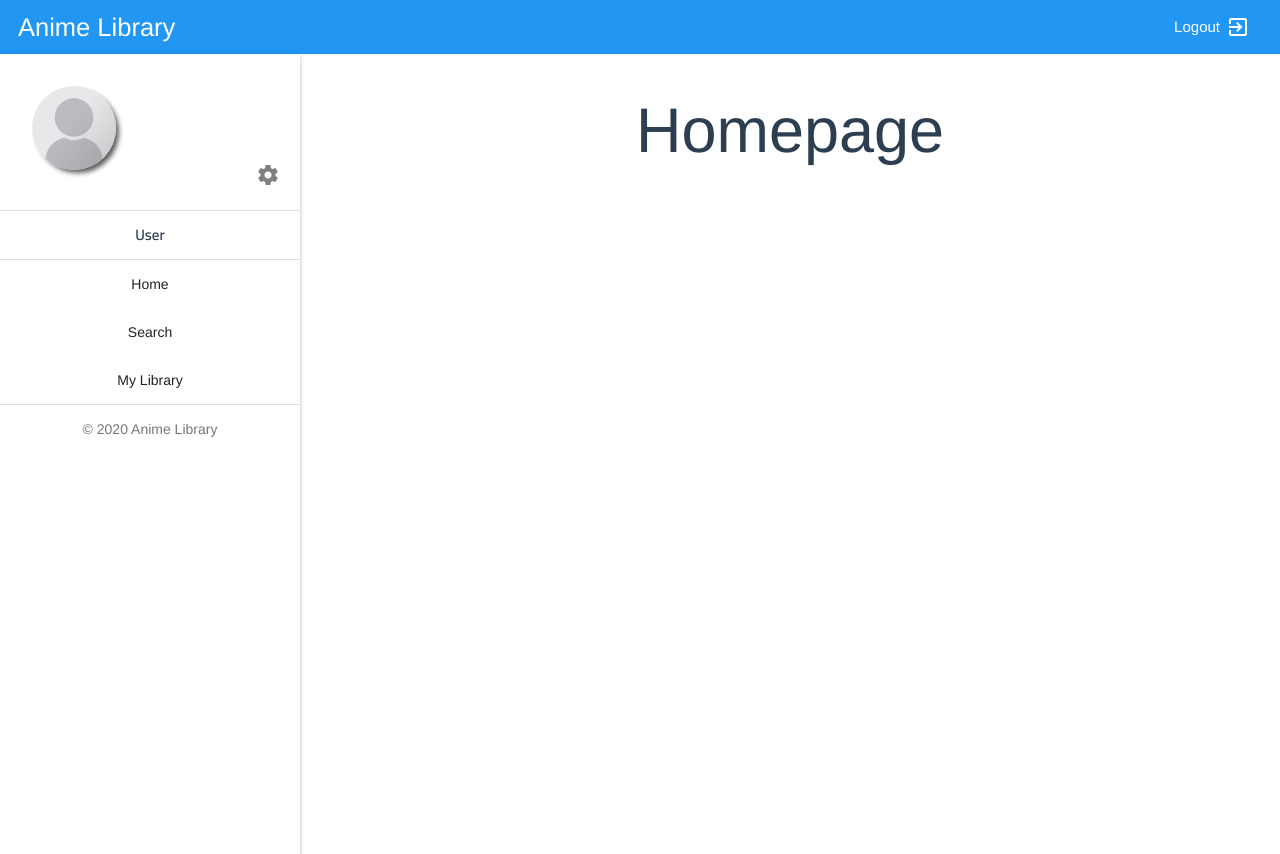
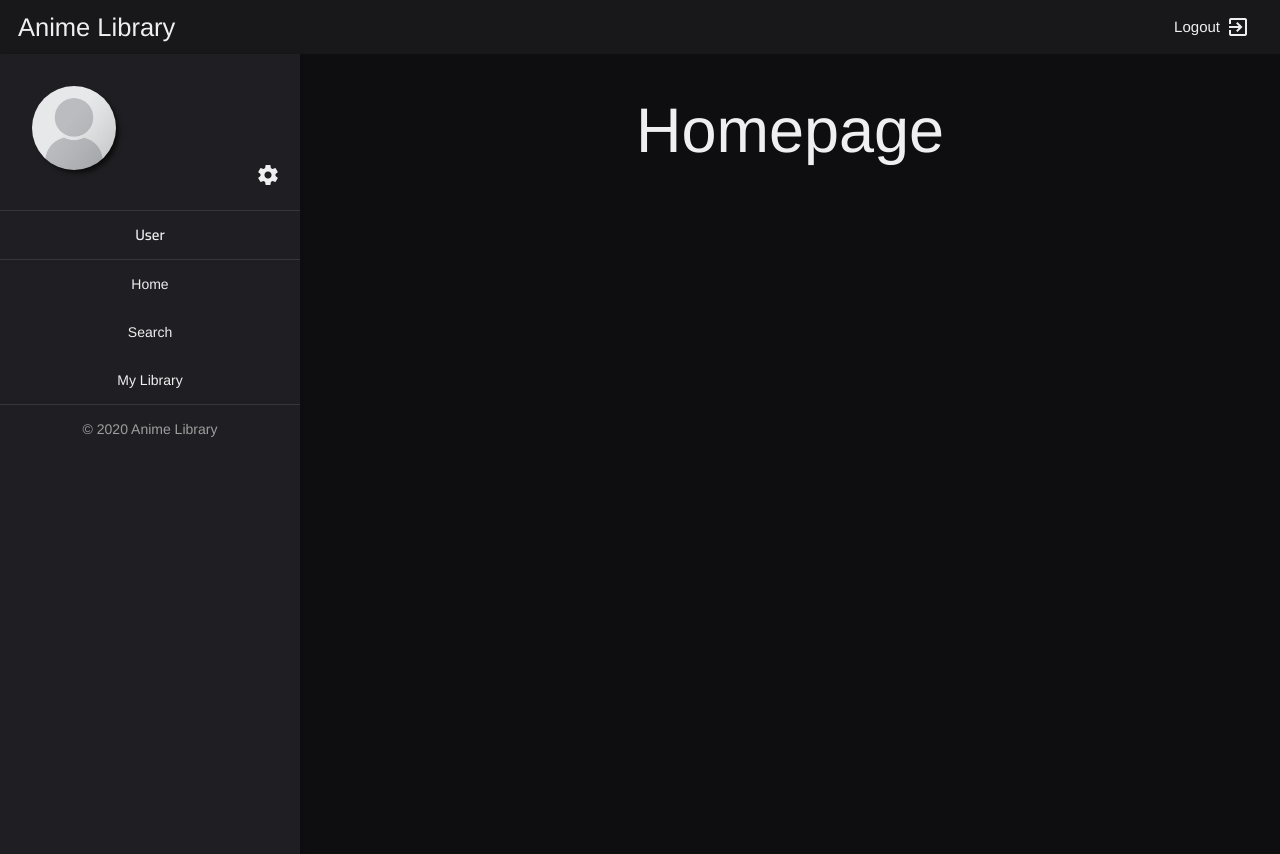
Before and after one commit to kremeshnoi/anime-library, a Vue app: page / in a window 1280 px wide. Before the commit the page ends 800 px from the top, so only its background shows below. Built offline with nearby package versions, Linux system fonts and the light colour scheme.

Commit message:
change application color palette to dark

```diff
--- a/src/App.vue
+++ b/src/App.vue
@@ -27,6 +27,9 @@ export default {
 
 @import "~materialize-css/dist/css/materialize.min.css"
 
+h1, h2, h3, h4, h5, h6, a, p
+  color: #efeff1
+
 #app
   font-family: Avenir, Helvetica, Arial, sans-serif
   -webkit-font-smoothing: antialiased
--- a/src/components/MainNav.vue
+++ b/src/components/MainNav.vue
@@ -1,6 +1,6 @@
 <template lang="pug">
 
-nav.nav-main.blue
+nav.nav-main
   .nav-wrapper
     a(href="").logo Anime Library
     a(href="" data-target="nav-mobile").sidenav-trigger.sidenav-trigger-right
@@ -29,6 +29,7 @@ export default {
     height: 54px
     line-height: 54px
     box-shadow: none
+    background-color: #18181b
   &-wrapper
     width: 100%
 
@@ -37,17 +38,20 @@ export default {
   position: fixed
   left: 0
   margin: 0 18px
+  color: #efeff1
 
 .logout
   margin: 0 30px
   display: flex
   align-items: center
+  color: #efeff1 !important
 
   &-icon
     display: initial
     line-height: 16px
     height: 16px
     margin: 0 0 0 6px
+    color: #efeff1
 
   &-wrapper
     display: flex
--- a/src/components/SideNav.vue
+++ b/src/components/SideNav.vue
@@ -16,12 +16,12 @@ ul#slide-out.sidenav.sidenav-fixed.sidenav-under
   li
     .divider.devider-margin
   router-link(v-for="link in links" :key="link.url" tag="li" :to="link.url")
-    a.waves-effect.link-position {{link.title}}
+    a.nav-links.waves-effect.waves-light.link-position {{link.title}}
       <!--i.material-icons.icons-position view_module-->
   li
     .divider.devider-margin
   li
-    .footer-copyright.subheader
+    .footer-copyright.subheader.copyright-text.grey-text
       .container © 2020 Anime Library
 </template>
 
@@ -41,6 +41,9 @@ export default {
 </script>
 
 <style lang="sass" scoped>
+
+.sidenav
+  background-color: #1f1f23
 
 .icons-position
   margin: 0 0 0 6px !important
@@ -63,12 +66,14 @@ export default {
     right: 20px
     height: 24px !important
   &-icon
-    color: grey
+    color: #efeff1
 
 .name
+  color: #efeff1
   font-family: 'Cairo', sans-serif
 
 .devider-margin
+  background-color: hsla(0, 0%, 100%, 0.1)
   margin: 0 !important
 
 .shadow-circle
@@ -76,4 +81,7 @@ export default {
   width: 84px !important
   box-shadow: 4px 4px 5px -1px rgba(0,0,0,0.65)
 
+.nav-links
+  color: #efeff1
+
 </style>
--- a/src/layouts/MainLayout.vue
+++ b/src/layouts/MainLayout.vue
@@ -42,8 +42,8 @@ export default {
 .main-wrapper
   display: flex
   flex-direction: column
-  justify-content: center
   align-items: center
   width: calc(100% - 300px)
-
+  background-color: #0e0e10
+  height: 100vh
 </style>
```
